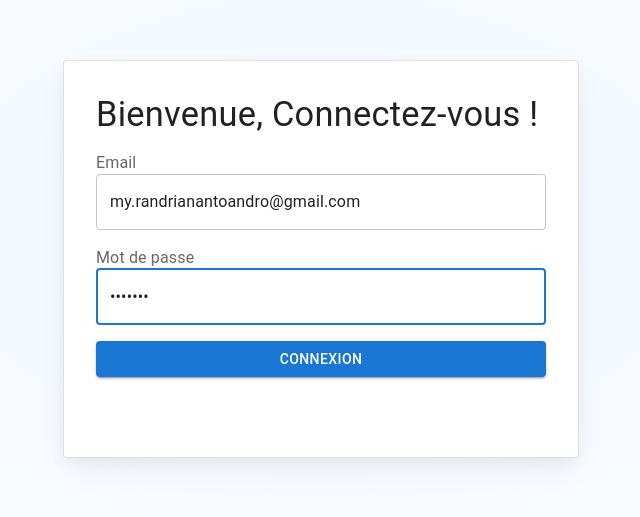
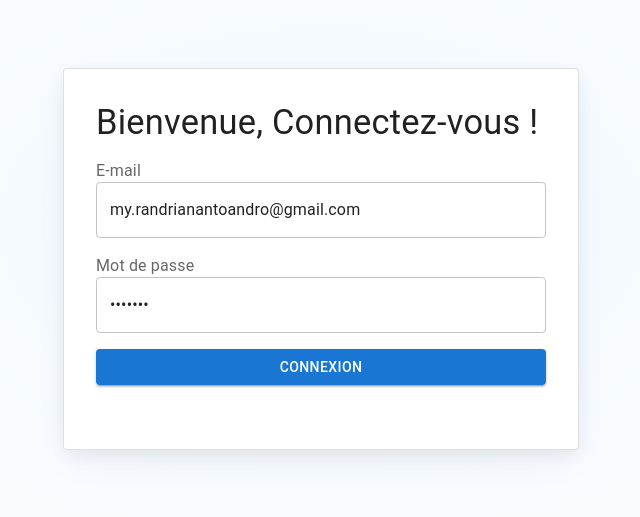
Before and after one commit to myranto/wallet-web-version-v1, a React (Create React App) app: page /login in a window 1280 px wide. Shown: the part 173-690 px from the top of the page, without its empty margins (319-959 px from the left). Built offline with nearby package versions, Linux system fonts and the light colour scheme.

Commit message:
update login and list user

```diff
--- a/src/components/forms/FormSimple.js
+++ b/src/components/forms/FormSimple.js
@@ -1,7 +1,7 @@
-import { Box, Button, FormControl, FormLabel, InputLabel, MenuItem, Select, TextField } from '@mui/material'
+import { Box, FormControl, FormLabel, InputLabel, MenuItem, Select, TextField } from '@mui/material'
 import React from 'react'
 
-const FormSimple = ({ fields, handleInput, form, submit, libelle, variant }) => {
+const FormSimple = ({ fields, handleInput, form, variant,  width = '50%' }) => {
     return (
         <Box component={'form'} noValidate sx={{
             display: 'flex', flexDirection: 'column', width: '100%', gap: 2, alignItems: 'center'
@@ -10,13 +10,13 @@ const FormSimple = ({ fields, handleInput, form, submit, libelle, variant }) =>
                 <>
                     {
                         row?.normal &&
-                        <FormControl key={index} sx={{ width: '50%', maxWidth: '100%', display: 'flex', alignItems: 'flex-start' }}>
+                        <FormControl key={index} sx={{ width: width, maxWidth: '100%', display: 'flex', alignItems: 'flex-start' }}>
                             <FormLabel htmlFor={row.name}>{row.libelle}</FormLabel>
                             <TextField
                                 name={row.name}
                                 value={form[row.name]}
                                 onChange={handleInput}
-                                placeholder={'Entrez '+row.libelle}
+                                placeholder={'Entrez ' + row.libelle}
                                 type={row.type}
                                 id={row.name}
                                 autoComplete={row.libelle}
@@ -28,7 +28,7 @@ const FormSimple = ({ fields, handleInput, form, submit, libelle, variant }) =>
                         </FormControl>
                     }
                     {!row?.normal && row?.type === 'select' &&
-                        <Box sx={{ width: '50%', maxWidth: '100%', alignItems:'center'}}>
+                        <Box sx={{ width: width, maxWidth: '100%', alignItems: 'center' }}>
                             <FormControl variant={variant} fullWidth key={index}  >
                                 <InputLabel id="demo-simple-select-standard-label">{row.libelle}</InputLabel>
                                 <Select
@@ -50,9 +50,7 @@ const FormSimple = ({ fields, handleInput, form, submit, libelle, variant }) =>
 
                 </>
             ))}
-            <Button sx={{ width: '50%', maxWidth: '100%' }} type="button" fullWidth variant="contained" onClick={submit}>
-                {libelle}
-            </Button>
+
         </Box>
     )
 }
--- /dev/null
+++ b/src/components/forms/MButton.js
@@ -0,0 +1,18 @@
+import { Button } from '@mui/material'
+import React from 'react'
+import Loader from '../loader/Loader'
+
+const MButton = ({loading, libelle, width, submit}) => {
+    return (
+        <>
+            {!loading &&
+                <Button sx={{ width: width, maxWidth: '100%' }} type="button" fullWidth variant="contained" onClick={submit}>
+                    {libelle}
+                </Button>
+            }
+            <Loader onLoad={loading} />
+        </>
+    )
+}
+
+export default MButton
--- a/src/views/authentication/login.js
+++ b/src/views/authentication/login.js
@@ -1,16 +1,13 @@
-import React, { useState } from 'react'
+import React, { useState } from 'react';
 import Box from '@mui/material/Box';
-import Button from '@mui/material/Button';
-import FormLabel from '@mui/material/FormLabel';
-import FormControl from '@mui/material/FormControl';
-import TextField from '@mui/material/TextField';
 import Typography from '@mui/material/Typography';
-import { Card, SignInContainer } from '../../utils/styled'
+import { Card, SignInContainer } from '../../utils/styled';
 import { useNavigate } from "react-router-dom";
 import { useMediaQuery } from "@mui/material";
 import { AuthOperation } from '../../classes/authentication/AuthOperation';
-import Loader from '../../components/loader/Loader';
 import Notification from '../../components/notification/Notification';
+import FormSimple from '../../components/forms/FormSimple';
+import MButton from '../../components/forms/MButton';
 
 
 const Login = () => {
@@ -38,13 +35,13 @@ const Displaying = () => {
     const [success, setSuccess] = useState(true)
     const [notif, setNotif] = useState(false)
     const authOperation = new AuthOperation()
-    const [formValues, setFormValues] = useState({
+    const initForm = {
         mail: 'my.randrianantoandro@gmail.com',
         password: 'myranto',
-    })
+    }
+    const [formValues, setFormValues] = useState(initForm)
 
     const navigate = useNavigate()
-
     const handleInputChange = (event) => {
         const { name, value } = event.target
         setFormValues({
@@ -52,6 +49,10 @@ const Displaying = () => {
             [name]: value,
         })
     }
+    const namefield = [
+        { name: 'mail', libelle: 'E-mail', type: 'email', normal: true },
+        { name: 'password', libelle: 'Mot de passe', type: 'password', normal: true },
+    ];
     const handleSubmit = (event) => {
         setLoading(true)
         authOperation.login(formValues)
@@ -95,65 +96,10 @@ const Displaying = () => {
                     display: 'flex', flexDirection: 'column', width: '100%', gap: 2,
                 }}
             >
-                <FormControl>
-                    <FormLabel htmlFor="email">Email</FormLabel>
-                    <TextField
-                        id="email"
-                        type="email"
-                        name="mail"
-                        value={formValues.mail}
-                        onChange={handleInputChange}
-                        placeholder="email@email.com"
-                        autoComplete="email"
-                        autoFocus
-                        required
-                        fullWidth
-                        variant="outlined"
-                        color={'primary'}
-                        sx={{ ariaLabel: 'email' }}
-                    />
-                </FormControl>
-                <FormControl>
-                    <Box sx={{ display: 'flex', justifyContent: 'space-between' }}>
-                        <FormLabel htmlFor="password">Mot de passe</FormLabel>
-                    </Box>
-                    <TextField
-                        name="password"
-                        value={formValues.password}
-                        onChange={handleInputChange}
-                        placeholder="••••••"
-                        type="password"
-                        id="password"
-                        autoComplete="current-password"
-                        autoFocus
-                        required
-                        fullWidth
-                        variant="outlined"
-                        color={'primary'}
-                    />
-                </FormControl>
-                {!loading &&
-                    <Button
-                        type="button"
-                        fullWidth
-                        variant="contained"
-                        onClick={handleSubmit}
-                    >
-                        Connexion
-                    </Button>
-                }
-                 <Loader onLoad={loading} />
-                <Box
-                    sx={{
-                        display: 'flex',
-                        flexDirection: 'column',
-                        alignItems: 'center',
-                        '& > *': {
-                            m: 1,
-                        },
-                    }}
-                >
-                </Box>
+                <FormSimple width='100%' variant={'outlined'} fields={namefield} form={formValues} handleInput={handleInputChange} />
+                <MButton submit={handleSubmit} width='100%' libelle='Connexion' loading={loading} />
+                {/* <Loader onLoad={loading} /> */}
+
                 {notif && <Notification message={message} success={success} setNotif={setNotif} notif={notif} />}
 
             </Box>
--- a/src/views/backoffice/ListUser.js
+++ b/src/views/backoffice/ListUser.js
@@ -8,18 +8,6 @@ import { CustomerOp } from "../../classes/metier/CustomerOp";
 /*
 tout d'abord, avoir les données
 */
-
-function createData(name, mail, phone, role) {
-  const res = {
-    name: name,
-    mail: mail,
-    phone: phone,
-    role: {
-      role: role,
-    },
-  };
-  return res;
-}
 
 /*
 Ensuite générer la liste des columns
@@ -32,23 +20,6 @@ const column = [
   { name: "role", selector: (row) => row.role },
 ];
 
-const rows = [
-  createData(
-    "Frozen yoghurt",
-    "Frozen yoghurt",
-    "Frozen yoghurt",
-    "Frozen yoghurt"
-  ),
-  createData(
-    "Ice cream sandwich",
-    "Ice cream sandwich",
-    "Ice cream sandwich",
-    "Ice cream sandwich"
-  ),
-  createData("Eclair", "Eclair", "Eclair", "Eclair"),
-  createData("Cupcake", "Cupcake", "Cupcake", "Cupcake"),
-  createData("Gingerbread", "Gingerbread", "Gingerbread", "Gingerbread"),
-];
 /**
  *
  * Ensuite générer les function update et delete row si besoin et les mettre en props de update
@@ -56,7 +27,7 @@ const rows = [
  * A noter que la liste sera en amélioration continue
  */
 const headColor = "white";
-export default function ListUser() {
+export default function ListUser({handleResponse}) {
   const [users, setusers] = useState(null);
   const [page, setPage] = useState(0)
   const [totalPage, setTotalPage] = useState(1)
@@ -70,8 +41,12 @@ export default function ListUser() {
         setTotalPage(data?.data?.totalPages)
 
       })
-      .catch((error) => console.log(error));
-  }, []);
+      .catch((error) => {
+        handleResponse(false, error.message)
+        console.log(error)
+
+      });
+  }, [page]);
 
   return (
     <>
@@ -85,9 +60,9 @@ export default function ListUser() {
       <Stack spacing={2} alignItems={"center"}>
         <Pagination
           count={totalPage}
-          // page={page}
-          // onChange={(event, value) => setPage(value)}
-          // color={'primary'}
+          page={page}
+          onChange={(event, value) => setPage(value)}
+          color={'primary'}
         />
       </Stack>
     </>
--- a/src/views/backoffice/Users.js
+++ b/src/views/backoffice/Users.js
@@ -1,19 +1,25 @@
-import { Card, CardContent, Typography } from '@mui/material'
+import { Box, Card, CardContent, Typography } from '@mui/material'
 import React, { useState } from 'react'
 import ListUser from './ListUser'
 import FormSimple from '../../components/forms/FormSimple'
+import MButton from '../../components/forms/MButton'
+import Notification from '../../components/notification/Notification'
 
 /*
 Utilisation de form généralisé simple
 tout d'abord initialiser la form, c'est à dire l'objet
 */
 const Users = () => {
+    const [loading, setLoading] = useState(false)
     const initForm = {
         name: '',
         mail: '',
         phone: '',
         role: ''
     }
+    const [message, setMessage] = useState(null)
+    const [success, setSuccess] = useState(true)
+    const [notif, setNotif] = useState(false)
     const [form, setForm] = useState(initForm)
     /*
     créé la function qui update la valeur de form
@@ -41,6 +47,12 @@ const Users = () => {
         { name: 'phone', libelle: 'Téléphone', type: 'text', normal: true },
         { name: 'role', libelle: 'Role', type: 'select', normal: false, items: roleItems },
     ];
+    const handleResponse = (success, message) => {
+        setLoading(false)
+        setSuccess(success)
+        setNotif(true)
+        setMessage(message)
+    }
     // générer la function qui valide l'opération
     const submit = (e) => {
         e.preventDefault()
@@ -53,10 +65,15 @@ const Users = () => {
                 {/* <BreadCrumbs /> */}
                 <Typography variant='h3' padding={2}>Page utilisateur</Typography>
                 <FormSimple variant={'outlined'} fields={namefield} submit={submit} form={form} handleInput={handleInputChange} libelle={'Valider'} />
+                <Box component={'form'} noValidate sx={{
+                    display: 'flex', flexDirection: 'column', width: '100%', padding: 1, alignItems: 'center'
+                }}>
+                    <MButton submit={submit} width='51%' libelle='Valider' loading={loading} />
+                </Box>
+                <hr></hr>
+                <ListUser handleResponse={handleResponse} />
+                {notif && <Notification message={message} success={success} setNotif={setNotif} notif={notif} />}
 
-                <hr></hr>
-                <br></br>
-                <ListUser />
             </CardContent>
         </Card>
     )
```
